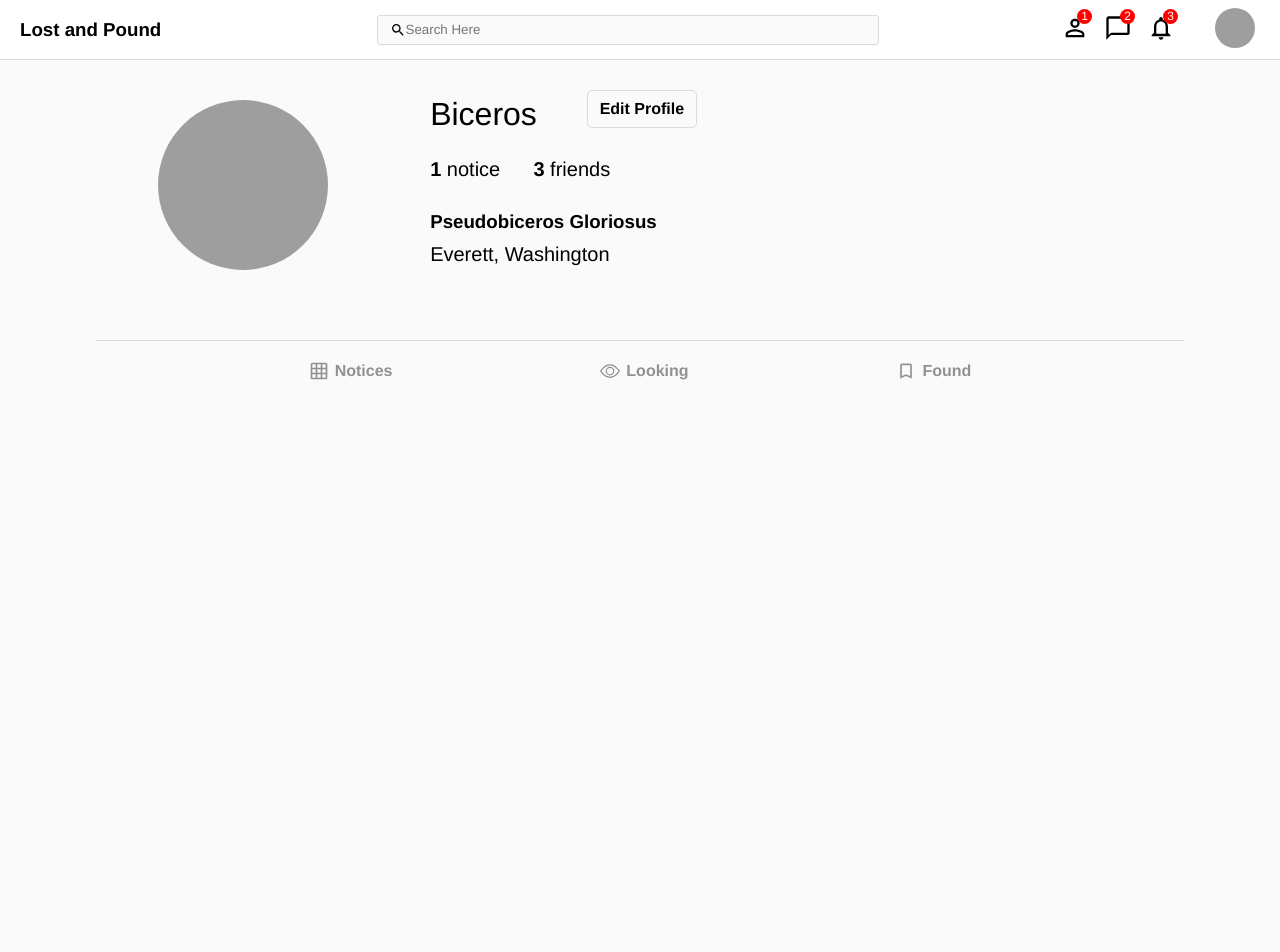
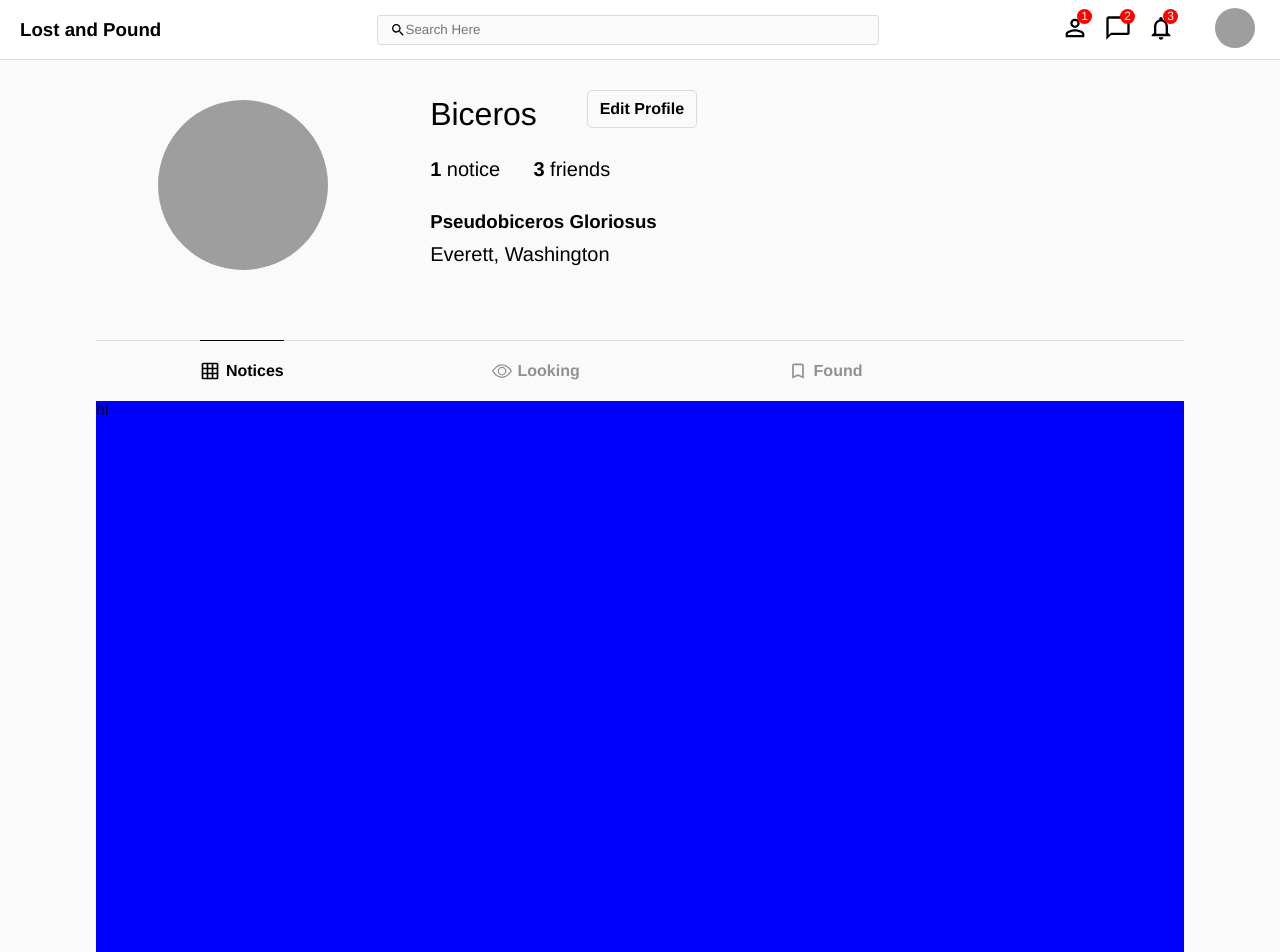
Before and after one commit to dan-k-park/Lost-and-Pound, a React (Create React App) app in the folder client/: page /biceros in a window 1280 px wide. Shown: the top 952 px of the page. Before the commit the page ends 800 px from the top, so only its background shows below. Built offline with nearby package versions, Linux system fonts and the light colour scheme; grey boxes are pictures that could not be loaded; what google-maps-react would draw is missing.

Commit message:
through a sheer miracle, got tab highlighting working

```diff
--- a/client/src/components/NoticesGrid/index.jsx
+++ b/client/src/components/NoticesGrid/index.jsx
@@ -8,6 +8,7 @@ import { BsEye } from "react-icons/bs";
 const Container = styled.div`
   width: 100%;
   display: flex;
+  flex-direction: column;
   border-top: solid;
   border-width: 1.5px;
   border-color: #dbdbdb;
@@ -46,15 +47,23 @@ const Label = styled.div`
   }
 `;
 
+const GridContainer = styled.div`
+  height: 100vh;
+  background-color: blue;
+`;
+
 const NoticesGrid = () => {
-  const [toggleTab, setToggleTab] = useState(1);
+  const [toggleState, setToggleState] = useState(1);
+
+  const toggleTab = (index) => {
+    setToggleState(index);
+  };
 
   return (
     <IconContext.Provider
       value={{
         style: {
           verticalAlign: "middle",
-          color: "#919191",
           fontSize: `${useWindowSize().width > 768 ? "20px" : "30px"}`,
           marginRight: "6px",
         },
@@ -62,19 +71,41 @@ const NoticesGrid = () => {
     >
       <Container>
         <Tabs>
-          <Tab>
+          <Tab
+            style={{
+              color: `${toggleState === 1 ? "#000" : "#919191"}`,
+              borderTop: `${toggleState === 1 ? "1.5px solid #000" : ""}`,
+              marginTop: `${toggleState === 1 ? "-1.5px" : ""}`,
+            }}
+            onClick={() => toggleTab(1)}
+          >
             <MdGridOn />
             <Label>Notices</Label>
           </Tab>
-          <Tab>
+          <Tab
+            style={{
+              color: `${toggleState === 2 ? "#000" : "#919191"}`,
+              borderTop: `${toggleState === 2 ? "1.5px solid #000" : ""}`,
+              marginTop: `${toggleState === 2 ? "-1.5px" : ""}`,
+            }}
+            onClick={() => toggleTab(2)}
+          >
             <BsEye />
             <Label>Looking</Label>
           </Tab>
-          <Tab>
+          <Tab
+            style={{
+              color: `${toggleState === 3 ? "#000" : "#919191"}`,
+              borderTop: `${toggleState === 3 ? "1.5px solid #000" : ""}`,
+              marginTop: `${toggleState === 3 ? "-1.5px" : ""}`,
+            }}
+            onClick={() => toggleTab(3)}
+          >
             <MdBookmarkBorder />
             <Label>Found</Label>
           </Tab>
         </Tabs>
+        <GridContainer>hi</GridContainer>
       </Container>
     </IconContext.Provider>
   );
--- a/client/src/pages/Profile/index.jsx
+++ b/client/src/pages/Profile/index.jsx
@@ -64,6 +64,11 @@ const Avatar = styled.img`
   @media only Screen and (max-width: 768px) {
     width: 100px;
     height: 100px;
+  }
+
+  @media only Screen and (max-width: 320px) {
+    width: 80px;
+    height: 80px;
   }
 `;
 
```
